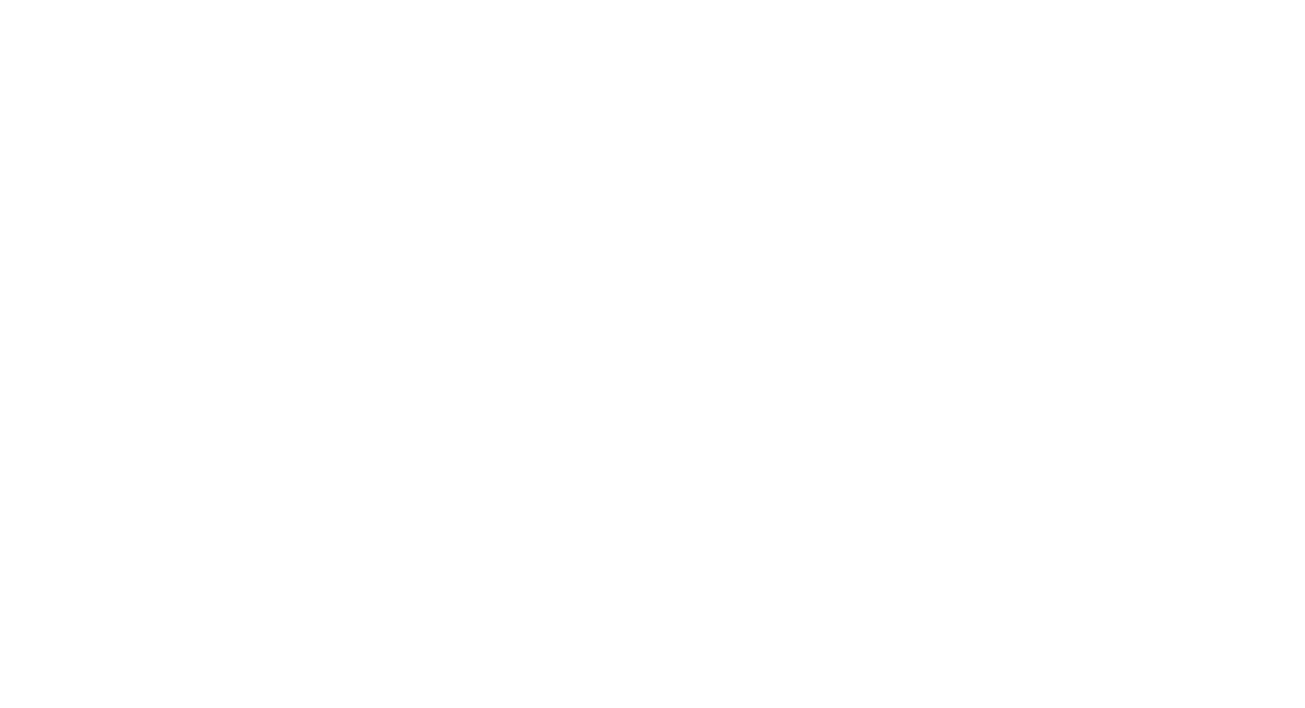
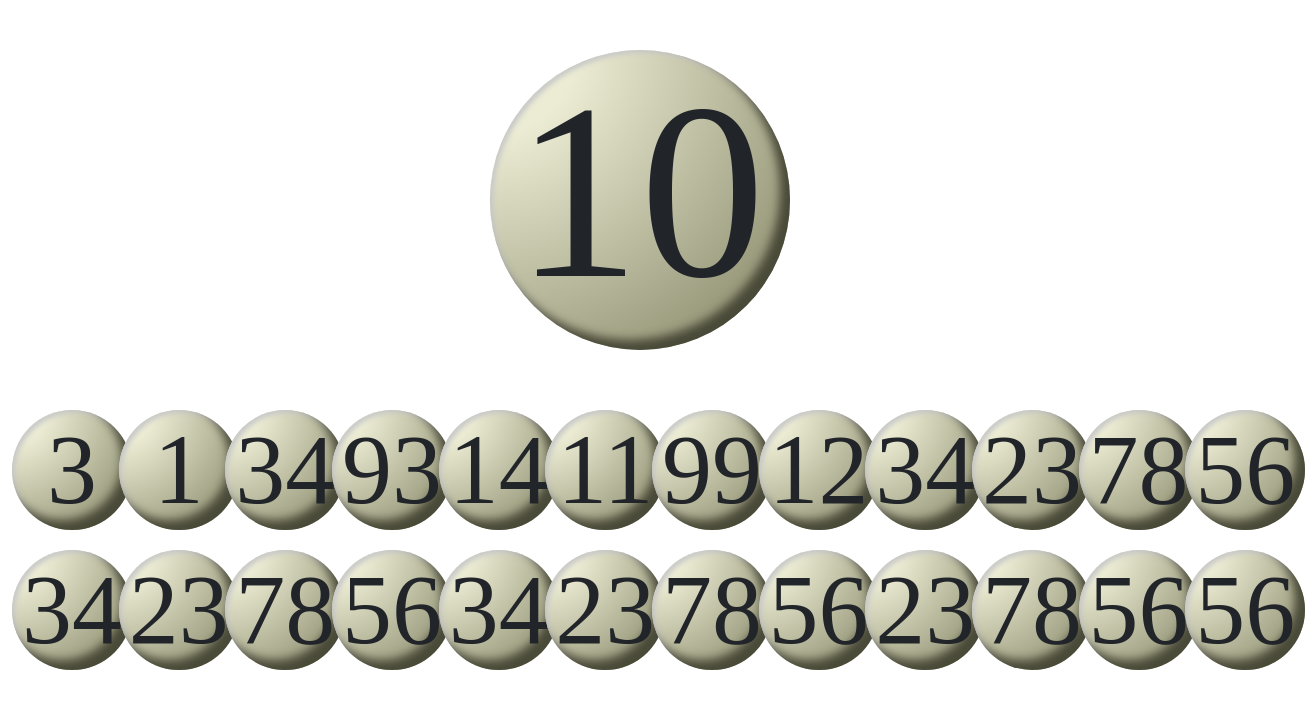
Before and after one commit to BistonN/bingo, a plain HTML site: page index.html in a window 1280 px wide. Shown: the whole page, 1305 px wide, since content can reach past the window. Drawn offline with nearby package versions, Linux system fonts and the light colour scheme.

Commit message:
Formatação página de apresentação

```diff
--- a/index.html
+++ b/index.html
@@ -1,15 +1,102 @@
 <!DOCTYPE html>
 <html lang="en">
+
 <head>
     <meta charset="UTF-8">
     <meta http-equiv="X-UA-Compatible" content="IE=edge">
     <meta name="viewport" content="width=device-width, initial-scale=1.0">
     <title>Document</title>
-    <link href="https://cdn.jsdelivr.net/npm/bootstrap@5.3.0-alpha3/dist/css/bootstrap.min.css" rel="stylesheet" integrity="sha384-KK94CHFLLe+nY2dmCWGMq91rCGa5gtU4mk92HdvYe+M/SXH301p5ILy+dN9+nJOZ" crossorigin="anonymous">
-    <link rel="stylesheet" href="style.css">
+    <link href="https://cdn.jsdelivr.net/npm/bootstrap@5.3.0-alpha3/dist/css/bootstrap.min.css" rel="stylesheet"
+        integrity="sha384-KK94CHFLLe+nY2dmCWGMq91rCGa5gtU4mk92HdvYe+M/SXH301p5ILy+dN9+nJOZ" crossorigin="anonymous">
+    <link rel="stylesheet" href="styleIndex.css">
 </head>
+
 <body>
+    <div id="box1">
+        <div id="box2">
+            <div id="boll1">
+                <p id="num1">10</p>
+            </div>
+        </div>
+    </div>
+    <div class="row">
+        <div class="col-1">
+            <div class="boll">3</div>
+        </div>
+        <div class="col-1">
+            <div class="boll">1</div>
+        </div>
+        <div class="col-1">
+            <div class="boll">34</div>
+        </div>
+        <div class="col-1">
+            <div class="boll">93</div>
+        </div>
+        <div class="col-1">
+            <div class="boll">14</div>
+        </div>
+        <div class="col-1">
+            <div class="boll">11</div>
+        </div>
+        <div class="col-1">
+            <div class="boll">99</div>
+        </div>
+        <div class="col-1">
+            <div class="boll">12</div>
+        </div>
+        <div class="col-1">
+            <div class="boll">34</div>
+        </div>
+        <div class="col-1">
+            <div class="boll">23</div>
+        </div>
+        <div class="col-1">
+            <div class="boll">78</div>
+        </div>
+        <div class="col-1">
+            <div class="boll">56</div>
+        </div>
+        <div class="col-1">
+            <div class="boll">34</div>
+        </div>
+        <div class="col-1">
+            <div class="boll">23</div>
+        </div>
+        <div class="col-1">
+            <div class="boll">78</div>
+        </div>
+        <div class="col-1">
+            <div class="boll">56</div>
+        </div>
+        <div class="col-1">
+            <div class="boll">34</div>
+        </div>
+        <div class="col-1">
+            <div class="boll">23</div>
+        </div>
+        <div class="col-1">
+            <div class="boll">78</div>
+        </div>
+        <div class="col-1">
+            <div class="boll">56</div>
+        </div>
+        <div class="col-1">
+            <div class="boll">23</div>
+        </div>
+        <div class="col-1">
+            <div class="boll">78</div>
+        </div>
+        <div class="col-1">
+            <div class="boll">56</div>
+        </div>
+        <div class="col-1">
+            <div class="boll">56</div>
+        </div>
 
+    </div>
 </body>
-<script src="https://cdn.jsdelivr.net/npm/bootstrap@5.3.0-alpha3/dist/js/bootstrap.bundle.min.js" integrity="sha384-ENjdO4Dr2bkBIFxQpeoTz1HIcje39Wm4jDKdf19U8gI4ddQ3GYNS7NTKfAdVQSZe" crossorigin="anonymous"></script>
+<script src="https://cdn.jsdelivr.net/npm/bootstrap@5.3.0-alpha3/dist/js/bootstrap.bundle.min.js"
+    integrity="sha384-ENjdO4Dr2bkBIFxQpeoTz1HIcje39Wm4jDKdf19U8gI4ddQ3GYNS7NTKfAdVQSZe"
+    crossorigin="anonymous"></script>
+
 </html>
--- /dev/null
+++ b/styleIndex.css
@@ -0,0 +1,53 @@
+#box1 {
+    height: 400px;
+    display: flex;
+    justify-content: center;
+    align-items: center;
+}
+
+#box2 {
+    display: flex;
+    justify-content: center;
+    align-items: center;
+    height: 20%;
+    width: 20%;
+}
+
+#boll1 {
+    font-family: "Times New Roman", Times, serif;
+    font-size: 250px;
+    display: flex;
+    justify-content: center;
+    align-items: center;
+    width: 300px;
+    height: 300px;
+    line-height: 200px;
+    text-align: center;
+    position: absolute;
+    border-radius: 100%;
+    background-color: rgb(211, 209, 159);
+    background: radial-gradient(at top left, rgb(236, 236, 212) 20%, rgb(128, 128, 97));
+    box-shadow: inset -10px -10px 10px rgb(74, 74, 57) , inset 3px 3px 5px #c9c9c9;
+}
+
+.boll {
+    font-family: "Times New Roman", Times, serif;
+    font-size: 100px;
+    display: flex;
+    justify-content: center;
+    align-items: center;
+    margin-top: 10px;
+    margin-bottom: 10px;
+    width: 120px;
+    height: 120px;
+    line-height: 80px;
+    text-align: center;
+    border-radius: 100%;
+    background-color: rgb(211, 209, 159);
+    background: radial-gradient(at top left, rgb(236, 236, 212) 20%, rgb(128, 128, 97));
+    box-shadow: inset -10px -10px 10px rgb(74, 74, 57) , inset 3px 3px 5px #c9c9c9;
+}
+
+.row {
+    margin: 0px;
+}
```
